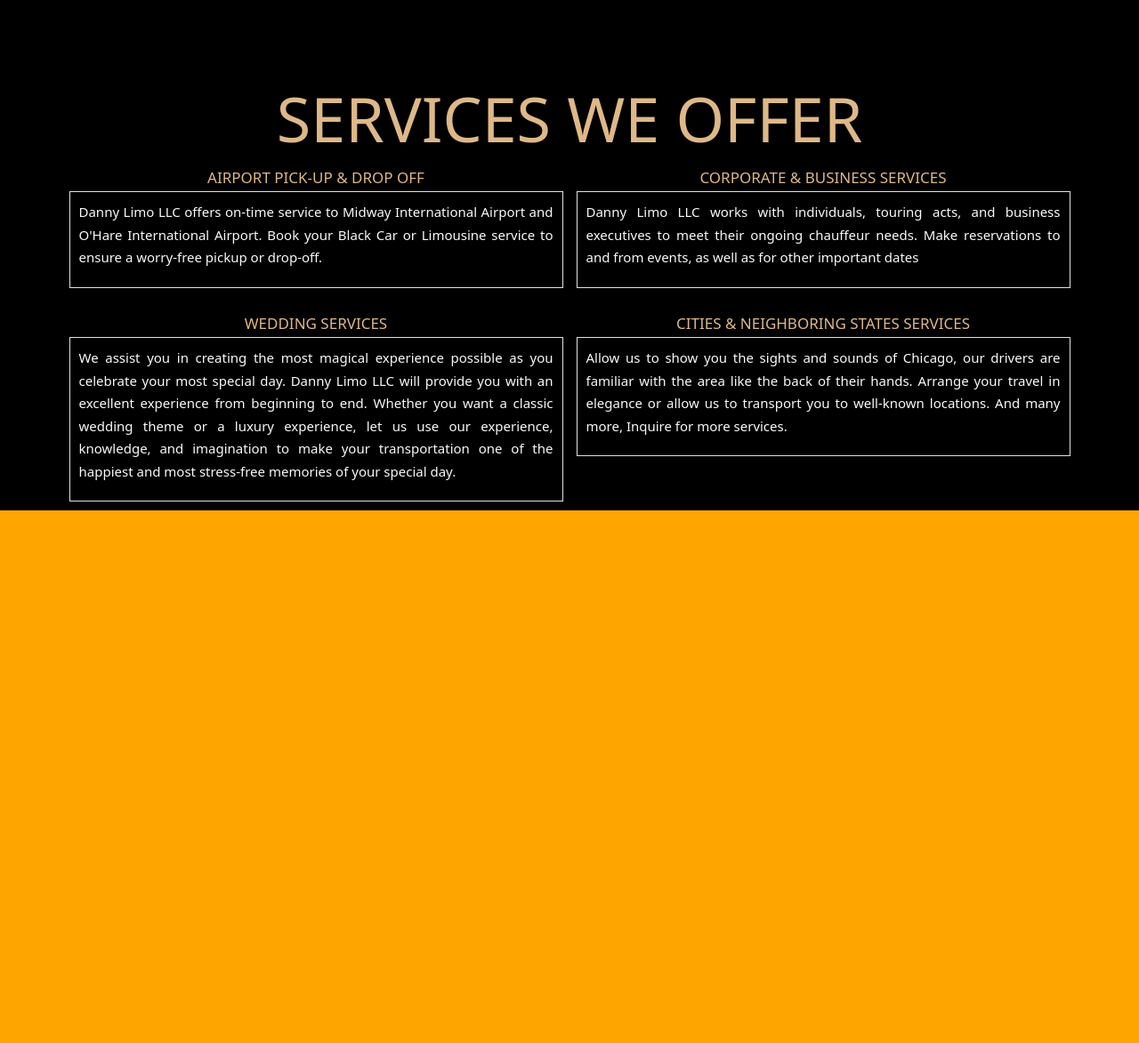
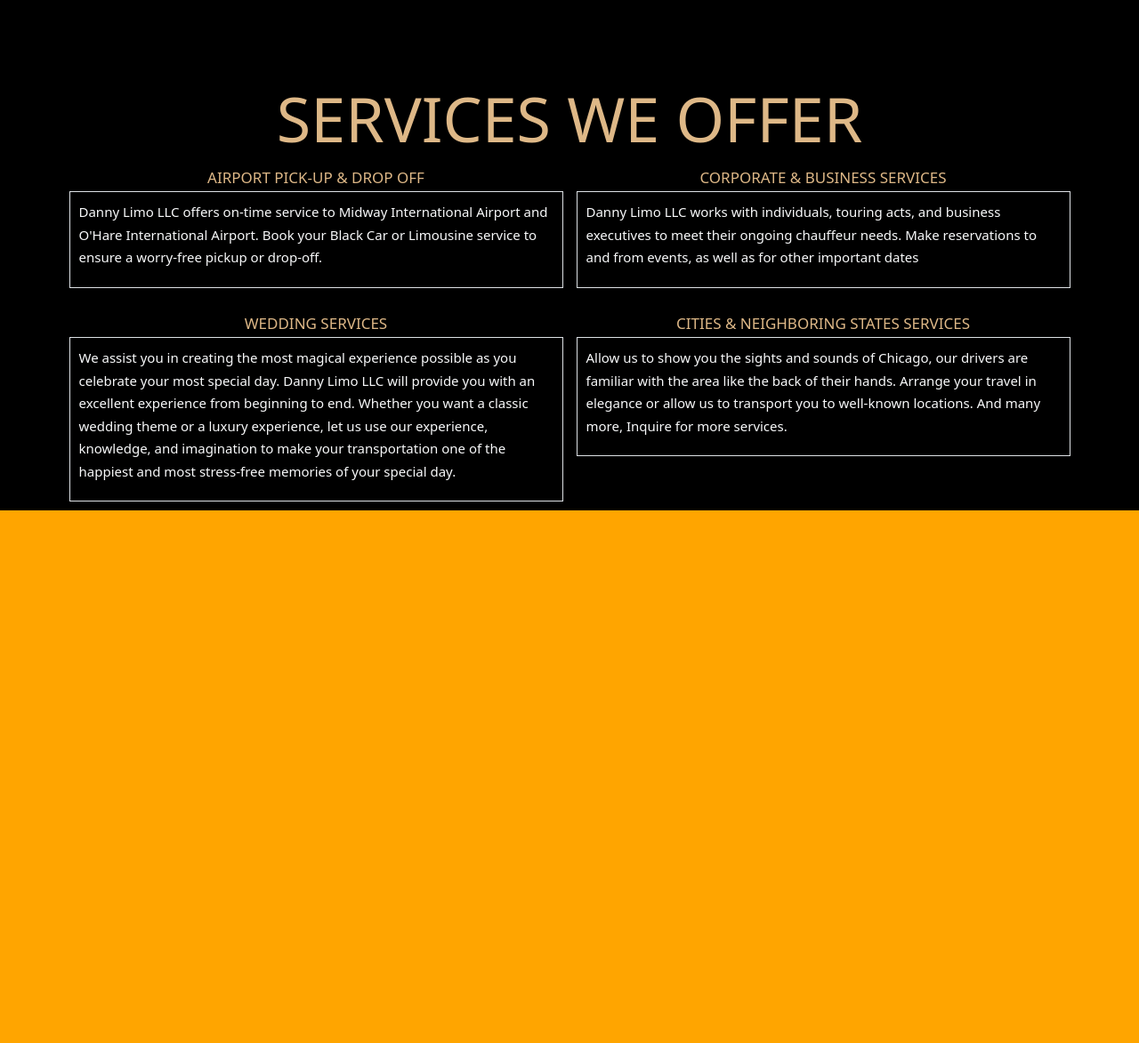
Before and after one commit to tsbproject/Danny-Limo, a PHP site: page / in a window 1280 px wide. Shown: the part 1379-2552 px from the top of the page at 89% size. Run offline with PHP 8.4, Linux system fonts and the light colour scheme.

Commit message:
[committed]

```diff
--- a/css/style.css
+++ b/css/style.css
@@ -141,7 +141,7 @@ body {
     text-align: center; }
   .section-services--paragraph1 {
     font-size: 1.5rem;
-    text-align: justify; }
+    text-align: left; }
 
 .u-center-text {
   text-align: center !important; }
--- a/sass/base/_typography.scss
+++ b/sass/base/_typography.scss
@@ -177,7 +177,7 @@ body {
 
   &--paragraph1{
     font-size: 1.5rem;
-    text-align: justify;
+    text-align:left ;
 
   }
 
```
